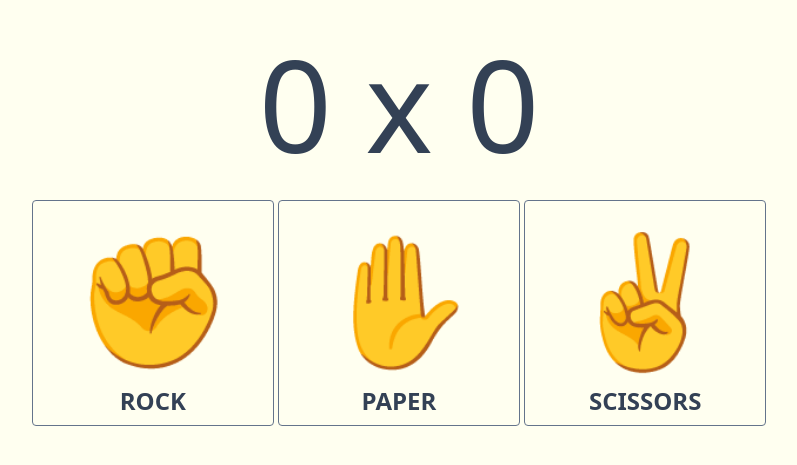
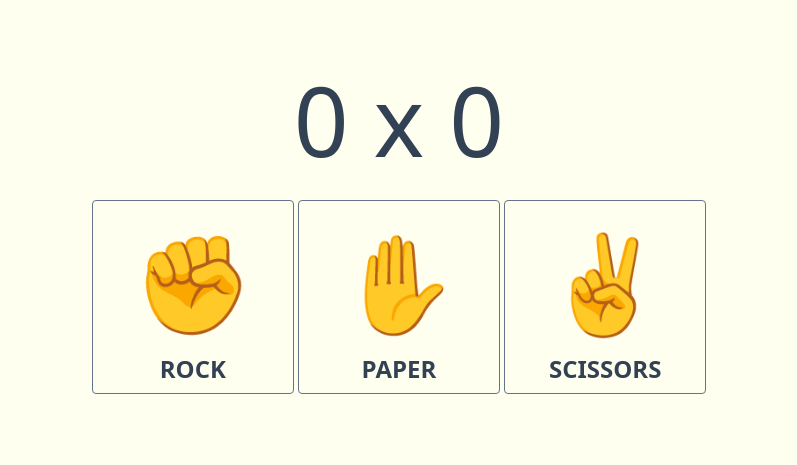
Before and after one commit to ovvosystem/rock-paper-scissors, a website: page src/index.html in a window 1280 px wide. Shown: the part 183-648 px from the top of the page, without its empty margins (241-1038 px from the left). Drawn offline with Linux system fonts and the light colour scheme.

Commit message:
Change some elements styling

```diff
--- a/src/index.html
+++ b/src/index.html
@@ -8,23 +8,23 @@
     </head>
     <body>
         <div id="container" class="flex flex-col justify-center items-center h-screen">
-            <div id="results" class="m-8 text-9xl text-slate-700">0 x 0</div>
+            <div id="results" class="m-8 text-8xl text-slate-700">0 x 0</div>
             <div id="button-container">
                 <button id="rock" class="rps-button">
                     <div class="flex flex-col justify-center items-center">
-                        <p class="m-6 text-9xl">&#9994</p>
+                        <p class="m-6 text-8xl">&#9994</p>
                         <p class="text-2xl">ROCK</p>
                     </div>
                 </button>
                 <button id="paper" class="rps-button">
                     <div class="flex flex-col justify-center items-center">
-                        <p class="m-6 text-9xl">&#9995</p>
+                        <p class="m-6 text-8xl">&#9995</p>
                         <p class="text-2xl">PAPER</p>
                     </div>
                 </button>
                 <button id="scissors" class="rps-button">
                     <div class="flex flex-col justify-center items-center">
-                        <p class="m-6 text-9xl">&#9996</p>
+                        <p class="m-6 text-8xl">&#9996</p>
                         <p class="text-2xl">SCISSORS</p>
                     </div>
                 </button>
```
Also changed, not shown: dist/output.css.
